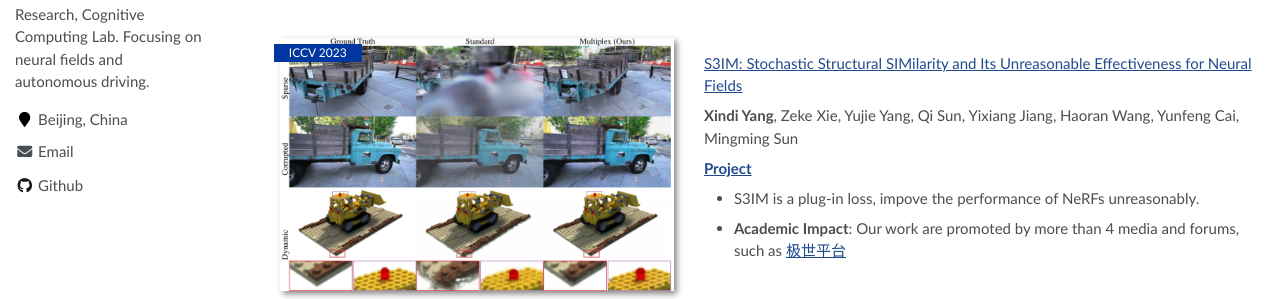
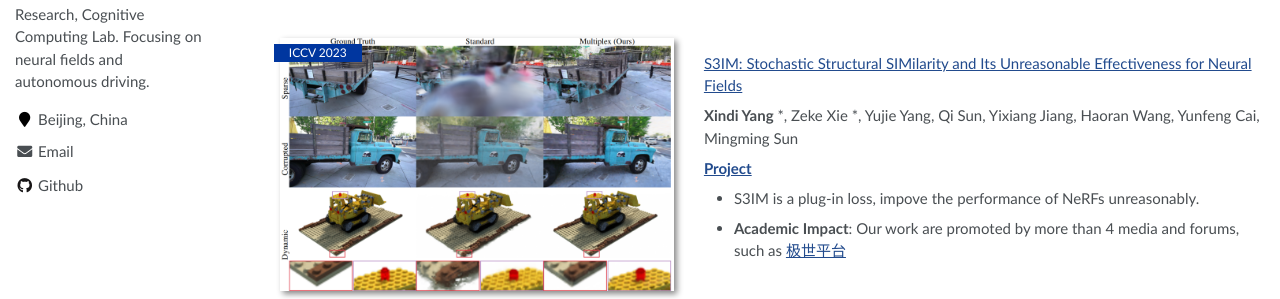
Before and after one commit to Madaoer/Madaoer.github.io, a Jekyll site: the page built from _pages/about.md, in a window 1280 px wide and 1016 px high. Shown: the part 377-676 px from the top of the window. Built offline with Jekyll 4.4.1, drawn with Linux system fonts in a browser that asks for light colours.

```diff
--- a/_pages/about.md
+++ b/_pages/about.md
@@ -32,7 +32,7 @@ I am currently a final year graduate student at Beijing Jiaotong University. My
 
 [S3IM: Stochastic Structural SIMilarity and Its Unreasonable Effectiveness for Neural Fields](https://openaccess.thecvf.com/content/ICCV2023/papers/Xie_S3IM_Stochastic_Structural_SIMilarity_and_Its_Unreasonable_Effectiveness_for_Neural_ICCV_2023_paper.pdf)
 
-**Xindi Yang**, Zeke Xie, Yujie Yang, Qi Sun, Yixiang Jiang, Haoran Wang, Yunfeng Cai, Mingming Sun
+**Xindi Yang** *, Zeke Xie *, Yujie Yang, Qi Sun, Yixiang Jiang, Haoran Wang, Yunfeng Cai, Mingming Sun
 
 [**Project**](https://madaoer.github.io/s3im_nerf/) <strong><span class='show_paper_citations' data='DhtAFkwAAAAJ:ALROH1vI_8AC'></span></strong>
 - S3IM is a plug-in loss, impove the performance of NeRFs unreasonably.
```
